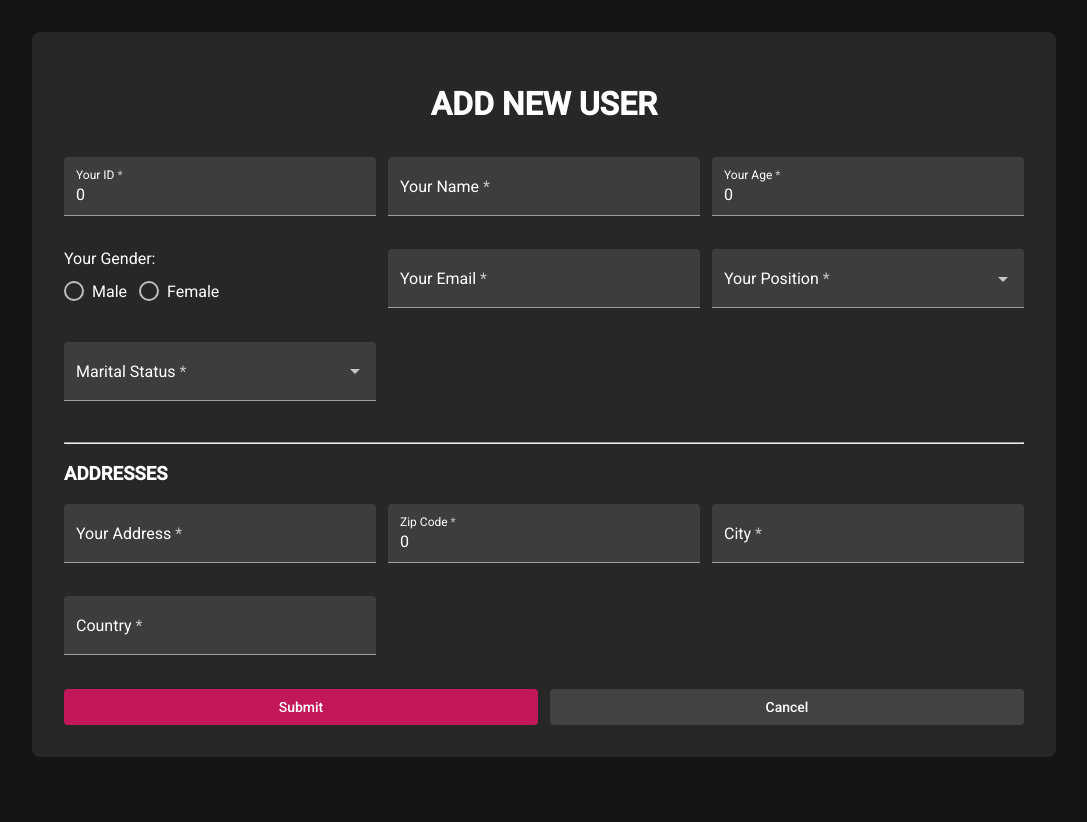
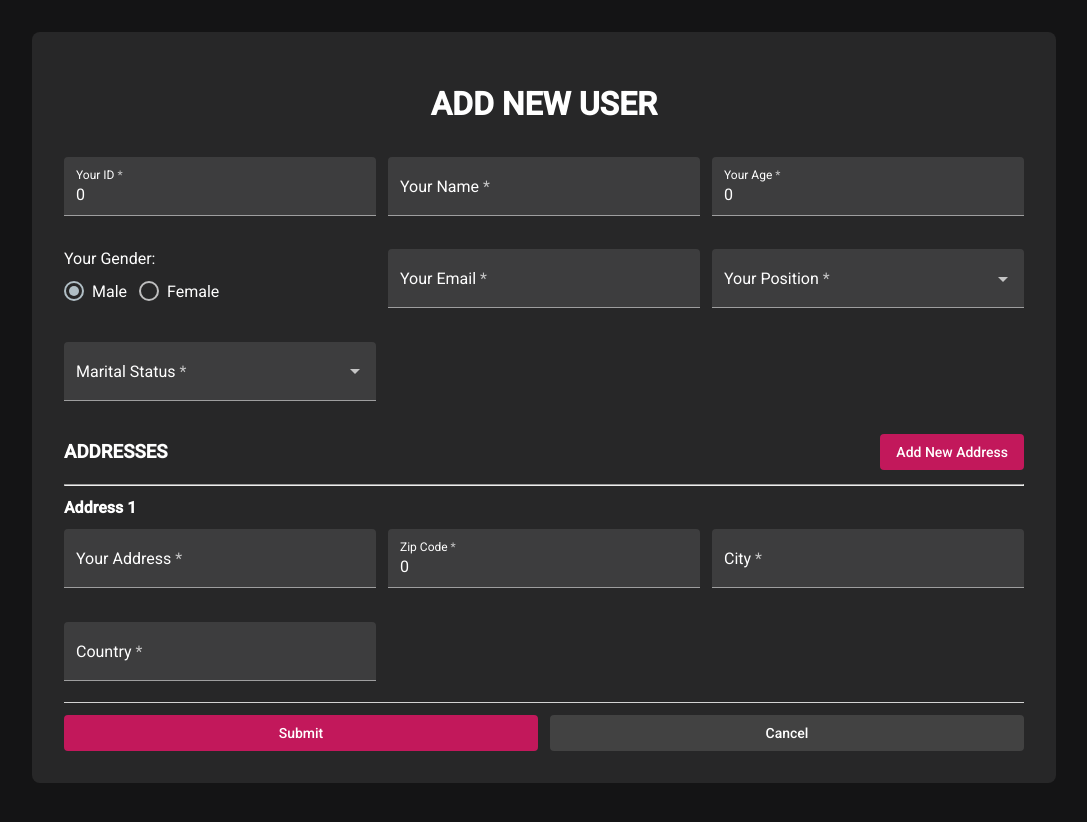
Before and after one commit to Dywa0204/dywa_upn_zetta_learning, an Angular app in the folder angular_learning/: page /form in a window 1280 px wide. Shown: the top 822 px of the page, without its empty margins (96-1183 px from the left). Built offline with nearby package versions, Linux system fonts and the light colour scheme.

Commit message:
Update Angular Task Day 8

```diff
--- a/angular_learning/src/app/user-management/user-detail/user-detail.component.css
+++ b/angular_learning/src/app/user-management/user-detail/user-detail.component.css
@@ -16,6 +16,15 @@ td{
     vertical-align: top;
 }
 
+ul{
+    margin: 0;
+    padding: 0 16px;
+}
+
+li{
+    margin-bottom: 8px;
+}
+
 .user-detail{
     display: flex;
     flex-direction: column;
--- a/angular_learning/src/app/user-management/user-detail/user-detail.component.html
+++ b/angular_learning/src/app/user-management/user-detail/user-detail.component.html
@@ -35,7 +35,11 @@
                     <mat-icon aria-hidden="false" aria-label="Example home icon" fontIcon="place"></mat-icon>
                 </td>
                 <td colspan="3">
-                    {{ user.addresses.address }}, {{ user.addresses.city }}, {{ user.addresses.country }}. {{ user.addresses.zipCode }}
+                    <ul>
+                        <li *ngFor="let address of user.addresses">
+                            {{ address.address }}, {{ address.city }}, {{ address.country }}. {{ address.zipCode }}
+                        </li>
+                    </ul>
                 </td>
             </tr>
         </table>
--- a/angular_learning/src/app/user-management/user-form/user-form.component.css
+++ b/angular_learning/src/app/user-management/user-form/user-form.component.css
@@ -2,6 +2,10 @@ h1{
     color: white;
     text-align: center;
     grid-column: 1 / 4;
+}
+
+h4, h3{
+    margin: 0;
 }
 
 form{
@@ -44,6 +48,15 @@ mat-radio-group{
     display: grid;
     grid-template-columns: repeat(3, 1fr);
     gap: 12px;
+    border-bottom: 1px solid lightgrey;
+    margin-top: 12px;
+}
+
+.addresses-header{
+    display: flex;
+    justify-content: space-between;
+    padding-bottom: 6px;
+    align-items: center;
 }
 
 @media screen and (max-width: 992px) {
--- a/angular_learning/src/app/user-management/user-form/user-form.component.html
+++ b/angular_learning/src/app/user-management/user-form/user-form.component.html
@@ -46,9 +46,16 @@
         </mat-select>
     </mat-form-field>
 
-    <div formGroupName="addresses" class="addresses">
+    <div class="addresses">
+
+        <div class="addresses-header">
+            <h3><b>ADDRESSES</b></h3>
+            <button mat-flat-button type="button" color="primary" (click)="addNewAddress()">Add New Address</button>
+        </div>
         <hr>
-        <h3>ADDRESSES</h3>
+        <div formArrayName="addresses" *ngFor="let addresse of userForm.value.addresses; let i = index; trackBy: trackByFn">
+            <h4 style="margin-top: 12px;">Address {{ i + 1 }}</h4>
+            <ng-container [formGroupName]="i">
                 <div class="addressesForm">
                     <mat-form-field appearance="fill">
                         <mat-label>Your Address</mat-label>
@@ -70,6 +77,8 @@
                         <input matInput formControlName="country" required>
                     </mat-form-field>
                 </div>
+            </ng-container>
+        </div>
     </div>
 
 
--- a/angular_learning/src/app/user-management/user-form/user-form.component.ts
+++ b/angular_learning/src/app/user-management/user-form/user-form.component.ts
@@ -1,5 +1,5 @@
 import { Component, OnInit } from '@angular/core';
-import { FormControl, FormGroup, Validators } from '@angular/forms';
+import { FormArray, FormControl, FormGroup, Validators } from '@angular/forms';
 import { ActivatedRoute, Router } from '@angular/router';
 import { UserService } from '../user-service/user.service';
 
@@ -16,17 +16,19 @@ export class UserFormComponent implements OnInit {
     idNumber : new FormControl(0, [Validators.required]),
     name : new FormControl('', [Validators.required]),
     age : new FormControl(0, [Validators.required]),
-    gender : new FormControl('male', [Validators.required]),
+    gender : new FormControl('Male', [Validators.required]),
     email : new FormControl('', [Validators.required, Validators.email]),
     position : new FormControl('', [Validators.required]),
     marital : new FormControl('', [Validators.required]),
-    addresses : new FormGroup({
-      address: new FormControl('', [Validators.required]),
-      zipCode: new FormControl(0, [Validators.required]),
-      city: new FormControl('', [Validators.required]),
-      country: new FormControl('', [Validators.required])
-    }, [Validators.required])
-  }, [Validators.required])
+    addresses : new FormArray([
+      new FormGroup({
+        address: new FormControl('', [Validators.required]),
+        zipCode: new FormControl(0, [Validators.required]),
+        city: new FormControl('', [Validators.required]),
+        country: new FormControl('', [Validators.required])
+      })
+    ])
+  })
 
   constructor(private router: Router, private userService: UserService, private route: ActivatedRoute) {
 
@@ -38,7 +40,11 @@ export class UserFormComponent implements OnInit {
       this.formText = "EDIT"
       let index = this.searchIndex(parseInt(uid));
       if(index > -1){
-        this.userForm.setValue(this.userService.getUser(index));
+        let user = this.userService.getUser(index);
+        for(let i = 0; i < user.addresses.length - 1; i++){
+          this.addNewAddress();
+        }
+        this.userForm.setValue(user);
       }
     }
   }
@@ -83,7 +89,23 @@ export class UserFormComponent implements OnInit {
     }
   }
 
+  addNewAddress(){
+    let addresses = this.userForm.get('addresses') as FormArray;
+    addresses.push(
+      new FormGroup({
+        address: new FormControl('', [Validators.required]),
+        zipCode: new FormControl(0, [Validators.required]),
+        city: new FormControl('', [Validators.required]),
+        country: new FormControl('', [Validators.required])
+      })
+    )
+  }
+
   backToList(){
     this.router.navigate([""])
   }
+
+  trackByFn(index: any) {
+    return index;
+  }
 }
--- a/angular_learning/src/app/user-management/user-service/user.model.ts
+++ b/angular_learning/src/app/user-management/user-service/user.model.ts
@@ -6,19 +6,21 @@ type Addresess = {
 }
 
 export class User {
-    idNumber: number | null = 0;
+    idNumber: number = 0;
     name: string = "";
     age: number = 0;
     gender: string = "male";
     email: string = "";
     position: string = "";
     marital: string = "";
-    addresses: Addresess = {
+    addresses: Addresess[] = [
+        {
             address: "",
             zipCode: 0,
             city: "",
             country: ""
         }
+    ]
 }
 
 export let sample = [
@@ -30,12 +32,19 @@ export let sample = [
         email: "janiya1996@gmail.com",
         position: "Position One",
         marital: "Married",
-        addresses: {
+        addresses: [
+            {
                 address: "2803 Green Gate Lane",
                 zipCode: 20707,
                 city: "Laurel, Maryland(MD)",
                 country: "US (United States)"
+            },{
+                address: "1569 Crim Lane",
+                zipCode: 45459,
+                city: "Dayton, Ohio(OH)",
+                country: "US (United States)"
             }
+        ]
     },{
         idNumber: 746588,
         name: "Queen P Cline",
@@ -44,11 +53,13 @@ export let sample = [
         email: "kiel_orti1@hotmail.com",
         position: "Position Two",
         marital: "Single",
-        addresses: {
+        addresses: [
+            {
                 address: "1167 Straford Park",
                 zipCode: 40507,
                 city: "Lexington, Kentucky(KY)",
                 country: "US (United States)"
             }
+        ]
     }
 ]
```
Also changed, not shown: angular_learning/src/app/user-management/user-service/user.service.ts (+0 -36 lines). Lines whose indentation alone changed are shown as unchanged.
